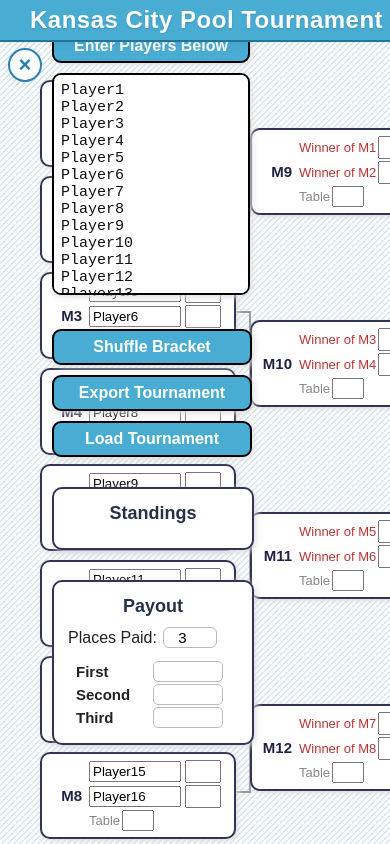
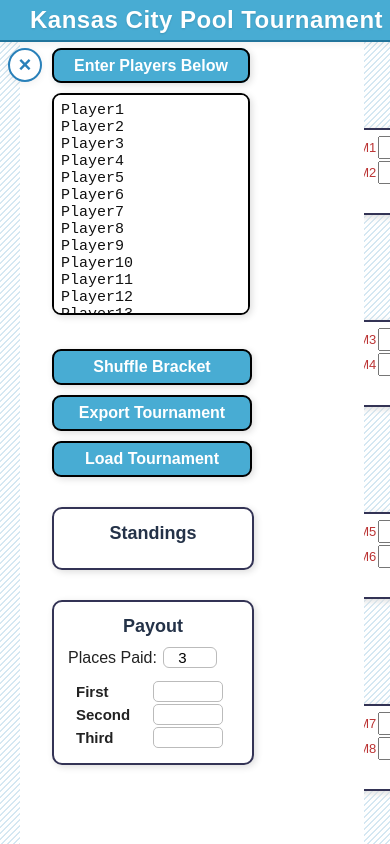
Before and after one commit to SadBurro/kcpooltournament, a React (Create React App) app: page / in a window 390 px wide. Shown: the top 844 px of the page. Built offline with nearby package versions, Linux system fonts and the light colour scheme.

Commit message:
Version 1.16

```diff
--- a/src/index.css
+++ b/src/index.css
@@ -29,10 +29,11 @@ code {
   flex-direction: column;
   position: fixed;
   pointer-events: auto;
+  transition: transform 0.3s cubic-bezier(.4,0,.2,1);
+  transform: translateX(-100%);
 }
-
-.sidebar:not(.open) {
-  display: none;
+.sidebar.open {
+  transform: translateX(0);
 }
 
 @media (max-width: 900px) {
@@ -44,9 +45,9 @@ code {
     border-radius: 0;
     position: fixed;
     left: 20px;
-    top: 0;
+    top: 20px;
     z-index: 30;
-    background: transparent;
+    background: #fff;
     flex: unset;
     height: 100vh;
     transition: transform 0.3s;
```
